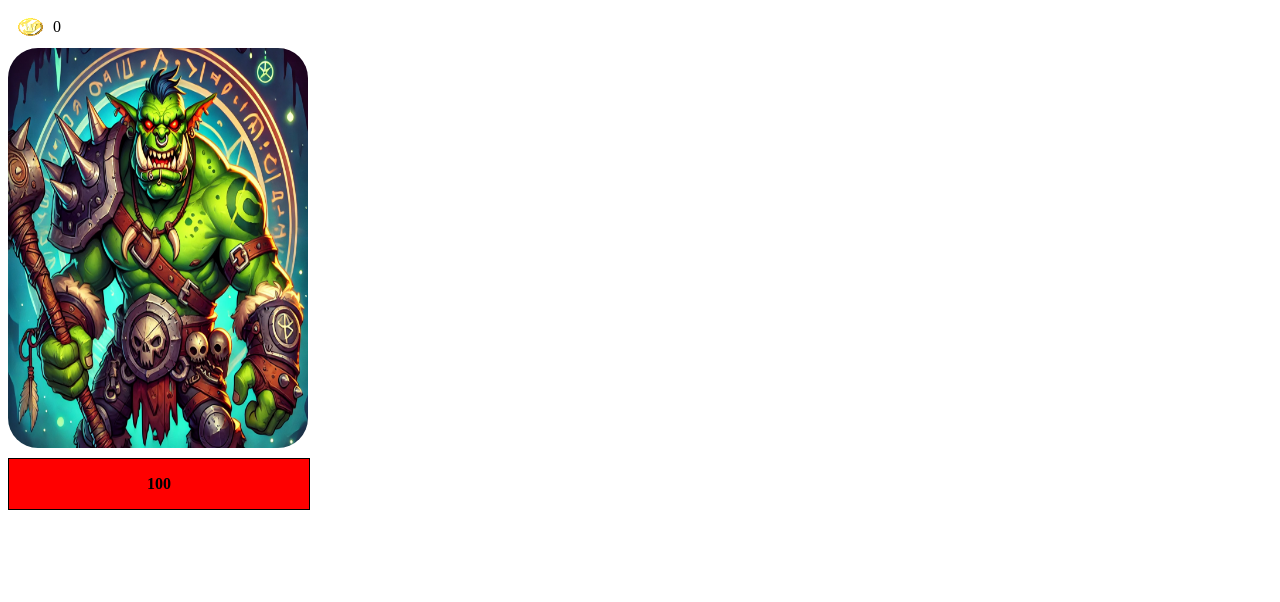
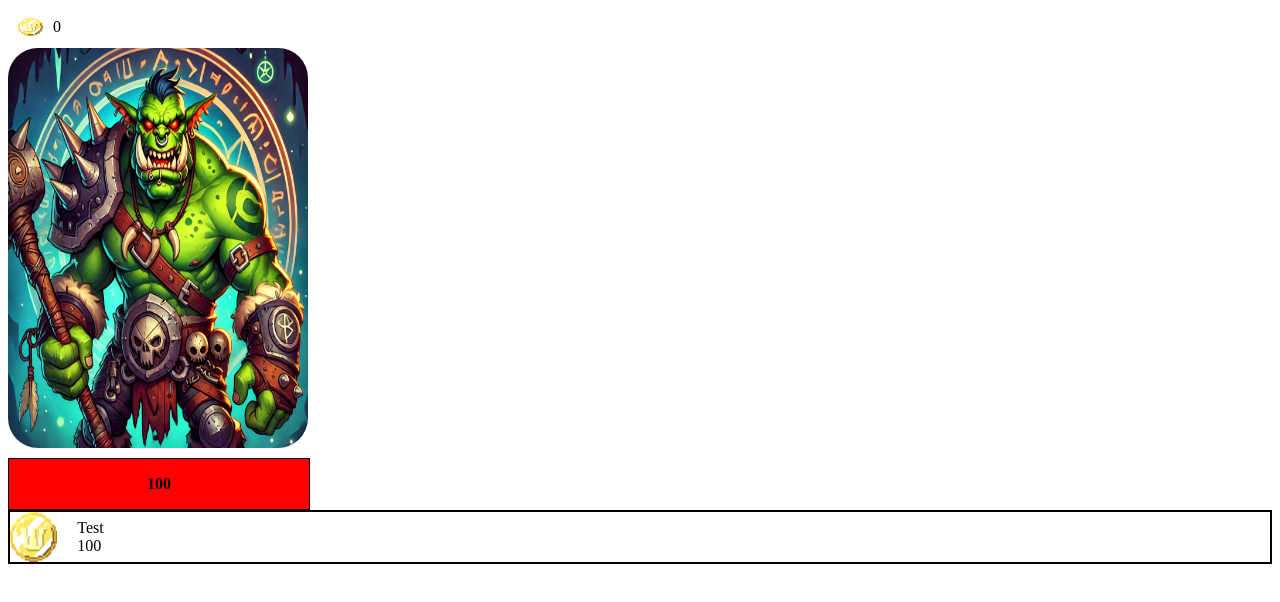
Before and after one commit to HolTier/AdventureClicker, an Angular app: page / in a window 1280 px wide. Shown: the top 602 px of the page. Built offline with nearby package versions, Linux system fonts and the light colour scheme.

Commit message:
Add simple functionality to upgrade components.

```diff
--- a/src/app/app.component.html
+++ b/src/app/app.component.html
@@ -1 +1,2 @@
 <app-clicker></app-clicker>
+<app-upgrade></app-upgrade>
--- a/src/app/app.component.ts
+++ b/src/app/app.component.ts
@@ -1,11 +1,12 @@
 import { Component } from '@angular/core';
 import {ClickerComponent} from './components/clicker/clicker.component';
 import { RouterOutlet } from '@angular/router';
+import {UpgradeComponent} from './components/upgrade/upgrade.component';
 
 @Component({
   selector: 'app-root',
   standalone: true,
-  imports: [RouterOutlet, ClickerComponent],
+  imports: [RouterOutlet, ClickerComponent, UpgradeComponent],
   templateUrl: './app.component.html',
   styleUrl: './app.component.css'
 })
--- a/src/app/components/upgrade-item/upgrade-item.component.css
+++ b/src/app/components/upgrade-item/upgrade-item.component.css
@@ -0,0 +1,29 @@
+.upgrade-item-main-content {
+  display: flex;
+  max-height: 50px;
+  max-width: 100%;
+
+  border: 2px solid black;
+}
+
+.upgrade-item-left-container {
+  position: relative;
+  height: 50px;
+  width: 50px;
+  margin-right: 20px;
+}
+
+.upgrade-item-right-container {
+  position: relative;
+  height: 100%;
+  width: 100%;
+  display: flex;
+  flex-direction: column;
+  justify-content: center;
+  margin: auto;
+}
+
+.upgrade-item-right-container p {
+  position: relative;
+  margin: 0;
+}
--- a/src/app/components/upgrade-item/upgrade-item.component.html
+++ b/src/app/components/upgrade-item/upgrade-item.component.html
@@ -1 +1,9 @@
-<p>upgrade-item works!</p>
+<div class="upgrade-item-main-content">
+  <div class="upgrade-item-left-container">
+    <img [ngSrc]="icon" fill alt="Icon"/>
+  </div>
+  <div class="upgrade-item-right-container">
+    <p>{{name}}</p>
+    <p>{{cost}}</p>
+  </div>
+</div>
--- a/src/app/components/upgrade/upgrade.component.html
+++ b/src/app/components/upgrade/upgrade.component.html
@@ -1,2 +1,3 @@
 <div class="upgrade-main-container">
+<app-upgrade-item name="Test" icon="/Coin1.png" cost="100"/>
 </div>
--- a/src/app/components/upgrade/upgrade.component.ts
+++ b/src/app/components/upgrade/upgrade.component.ts
@@ -1,9 +1,12 @@
 import { Component } from '@angular/core';
+import {UpgradeItemComponent} from '../upgrade-item/upgrade-item.component';
 
 @Component({
   selector: 'app-upgrade',
   standalone: true,
-  imports: [],
+  imports: [
+    UpgradeItemComponent
+  ],
   templateUrl: './upgrade.component.html',
   styleUrl: './upgrade.component.css'
 })
```
Also changed, not shown: src/app/components/upgrade-item/upgrade-item.component.ts (+8 -3 lines).
